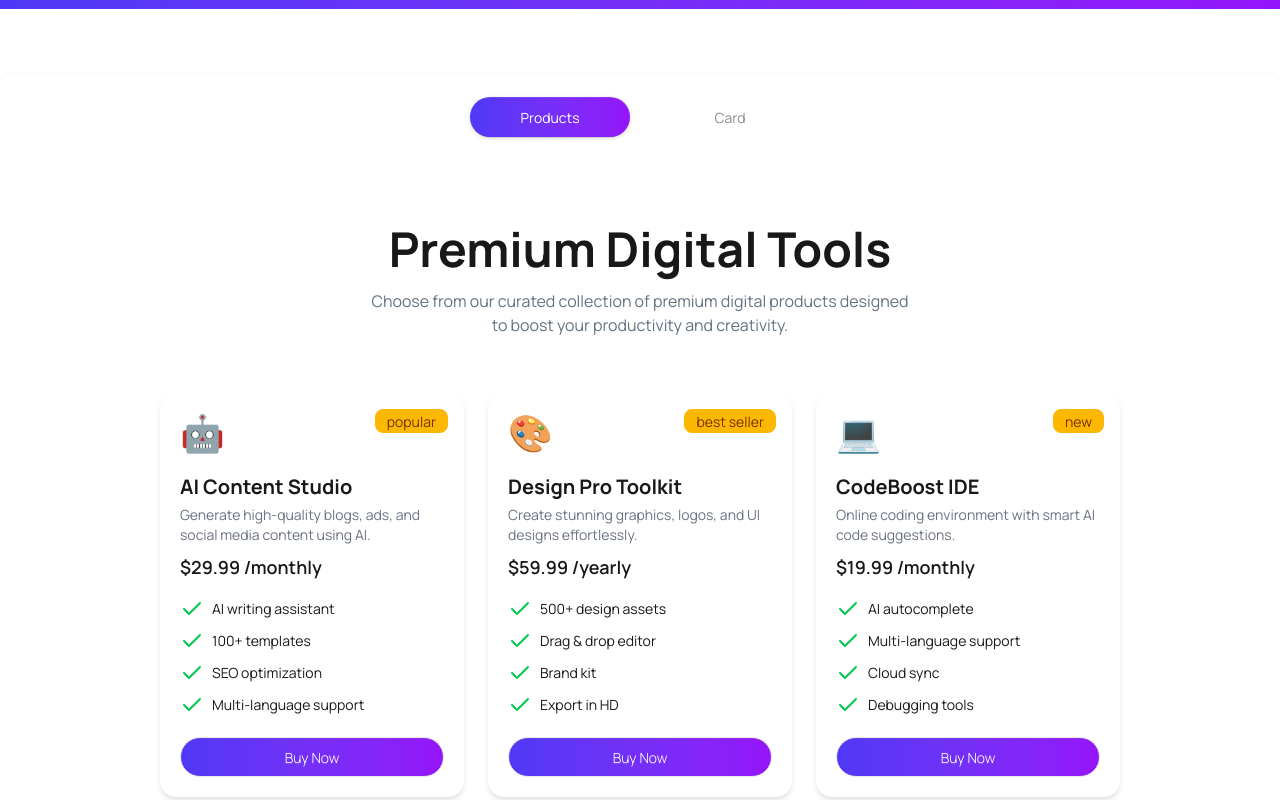
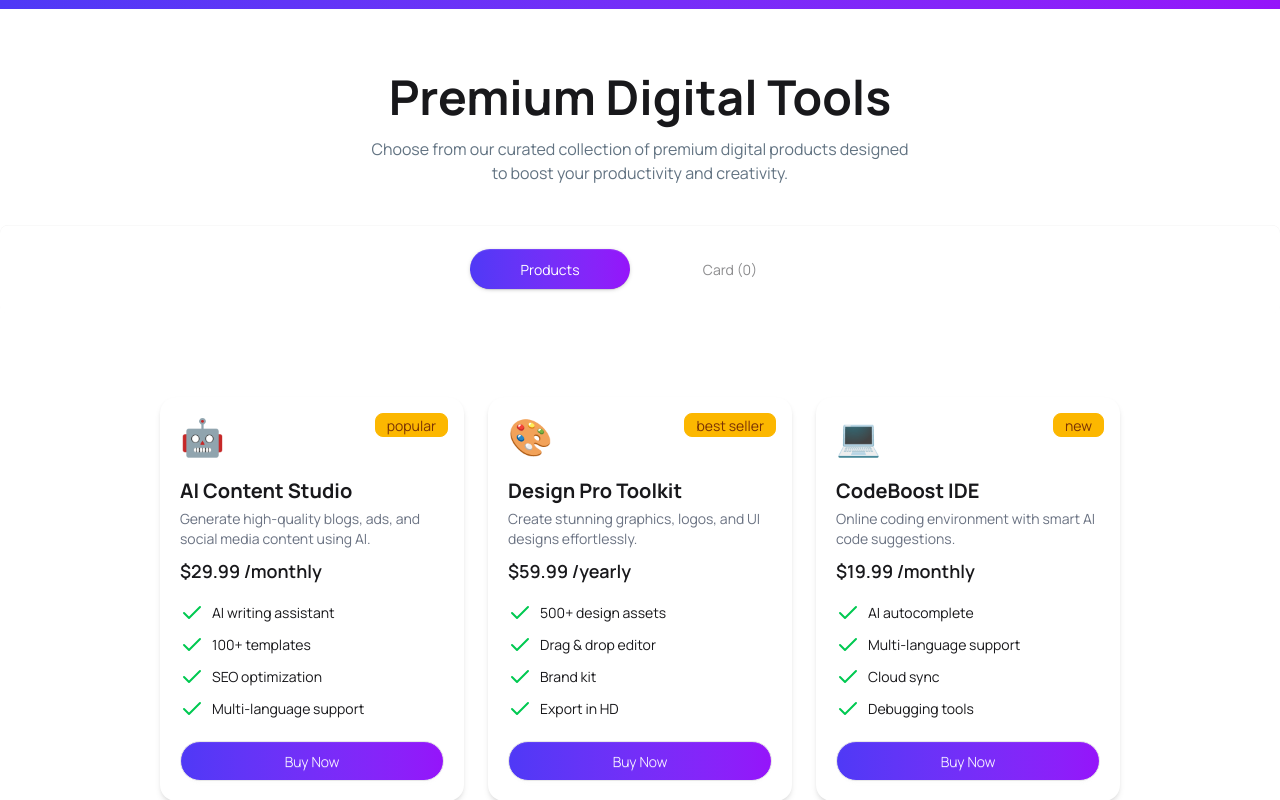
Before and after one commit to tanzid-48/digital-tools-platform, a React (Vite) app: page / in a window 1280 px wide. Shown: the part 1000-1800 px from the top of the page. Built offline with nearby package versions, Linux system fonts and the light colour scheme.

Commit message:
feat: add dynamic buy button state and add card length and show that  UI

```diff
--- a/src/App.jsx
+++ b/src/App.jsx
@@ -15,6 +15,8 @@ const getProduct = async() =>{
 
 function App() {
   const [isBuy,setIsBuy] = useState("Products")
+  const [cards,SetCards] = useState([]);
+
 return (
   <>
   <nav>
@@ -24,15 +26,16 @@ return (
   <main>
    <Hero></Hero>
    <StatsSection></StatsSection>
-   <Tab isBuy={isBuy} setIsBuy={setIsBuy} />
+   <Tab isBuy={isBuy} setIsBuy={setIsBuy} cards= {cards} />
    {
     isBuy === "Products" &&  <Suspense fallback = {<span className="loading loading-bars loading-xl"></span>}>
-    <Products productPromise = {productPromise} isBuy = {isBuy} setIsBuy = {setIsBuy} ></Products>
+    <Products productPromise = {productPromise}  cards = {cards} SetCards = {SetCards} ></Products>
    </Suspense>
    }
 
    {
-    isBuy === "Card" && <Card isBuy = {isBuy} setIsBuy = {setIsBuy}></Card>
+    isBuy === "Card" && <Card isBuy = {isBuy} setIsBuy = {setIsBuy}   cards={cards}
+    SetCards={SetCards}  ></Card>
    }
 
   </main>
--- a/src/components/products/Products.jsx
+++ b/src/components/products/Products.jsx
@@ -1,18 +1,17 @@
 import { use } from 'react';
 import ProductCards from '../../ui/ProductCards';
 
-const Products = ({ productPromise ,}) => {
+const Products = ({ productPromise,cards,SetCards}) => {
     const products = use(productPromise);
     return (
         <div className="mt-16 ">
 
-            <div className="text-center space-y-4 ">
-                <h2 className='text-5xl font-bold'>Premium Digital Tools</h2>
-                <p className='text-[#627382]'>Choose from our curated collection of premium digital products designed <br /> to boost your productivity and creativity.</p>
+            <div className="">
 
-                <div className="grid grid-cols-1 md:grid-cols-2 lg:grid-cols-3 gap-6 py-10 w-9/12 mx-auto">
+                <div className="grid grid-cols-1 md:grid-cols-2 lg:grid-cols-3 gap-6 py-5 w-9/12 mx-auto">
                     {
-                        products.map(product => (<ProductCards key={product.id} product={product}></ProductCards>
+                        products.map(product => (<ProductCards key={product.id} product={product} cards = {cards} SetCards = {SetCards}
+                        ></ProductCards>
 
                         ))
                     }
--- a/src/ui/Card.jsx
+++ b/src/ui/Card.jsx
@@ -1,9 +1,49 @@
 import React from 'react';
+import { X } from 'lucide-react';
 
-const Card = () => {
+const Card = ({ cards}) => {
+
+
     return (
-        <div>
-            <h2 className='p-10 bg-red-400'>Hello</h2>
+        <div className="w-9/12 mx-auto mt-10 bg-base-100 shadow-md  ">
+
+            <h2 className="text-2xl font-bold mb-5">
+                Your Cart ({cards.length})
+            </h2>
+
+            {
+                cards.length === 0 && (
+                    <p className="text-center text-gray-500">
+                        No items added
+                    </p>
+                )
+            }
+
+            <div className="space-y-4">
+
+                {
+                    cards.map(card => (
+                        <div key={card.id} className="bg-base-200 shadow-md rounded-xl p-4 flex items-center justify-between">
+
+                            <div className="flex items-center gap-4">
+                                <div className="text-3xl">{card.icon}</div>
+
+                                <div>
+                                    <h3 className="font-semibold">{card.name}</h3>
+                                    <p className="text-gray-500">${card.price}</p>
+                                </div>
+                            </div>
+
+                            <button >
+                                <X size={20} />
+                            </button>
+
+                        </div>
+                    ))
+                }
+
+            </div>
+
         </div>
     );
 };
--- a/src/ui/ProductCards.jsx
+++ b/src/ui/ProductCards.jsx
@@ -1,11 +1,10 @@
 import { Check } from 'lucide-react';
-import React from 'react';
 
-
-
-const ProductCards = ({ product}) => {
+const ProductCards = ({ product,cards,SetCards}) => {
 
    const handleBuyBtn = () => {
+
+    SetCards([...cards,product])
 
    }
   return (
--- a/src/ui/StatsSection.jsx
+++ b/src/ui/StatsSection.jsx
@@ -1,6 +1,7 @@
 import React from 'react';
 const StatsSection = () => {
     return (
+        <>
         <div className="bg-linear-to-r from-[#4F39F6] to-[#9514FA] py-10 w-full mb-16">
 
             <div className="  flex flex-col md:flex-row justify-evenly items-center gap-8 text-center">
@@ -24,6 +25,13 @@ const StatsSection = () => {
 
             </div>
         </div>
+
+     <div className="text-center space-y-4 my-10">
+     <h2 className='text-5xl font-bold'>Premium Digital Tools</h2>
+                <p className='text-[#627382]'>Choose from our curated collection of premium digital products designed <br /> to boost your productivity and creativity.</p>
+     </div>
+   </>
+
     );
 };
 export default StatsSection;
--- a/src/ui/Tab.jsx
+++ b/src/ui/Tab.jsx
@@ -1,6 +1,7 @@
 import React from 'react';
 
-const Tab = ({ isBuy, setIsBuy }) => {
+
+const Tab = ({ isBuy, setIsBuy,cards }) => {
     return (
         <div className="tabs tabs-box justify-center gap-5 bg-transparent py-6">
 
@@ -14,7 +15,6 @@ const Tab = ({ isBuy, setIsBuy }) => {
                 }`}
                 aria-label="Products"
                 defaultChecked
-                checked={isBuy === "Products"}
                 onChange={() => setIsBuy("Products")}
             />
 
@@ -26,8 +26,7 @@ const Tab = ({ isBuy, setIsBuy }) => {
                         ? "bg-linear-to-r from-[#4F39F6] to-[#9514FA] text-white"
                         : ""
                 }`}
-                aria-label="Card"
-                checked={isBuy === "Card"}
+                aria-label={`Card (${cards.length})`}
                 onChange={() => setIsBuy("Card")}
             />
 
```
